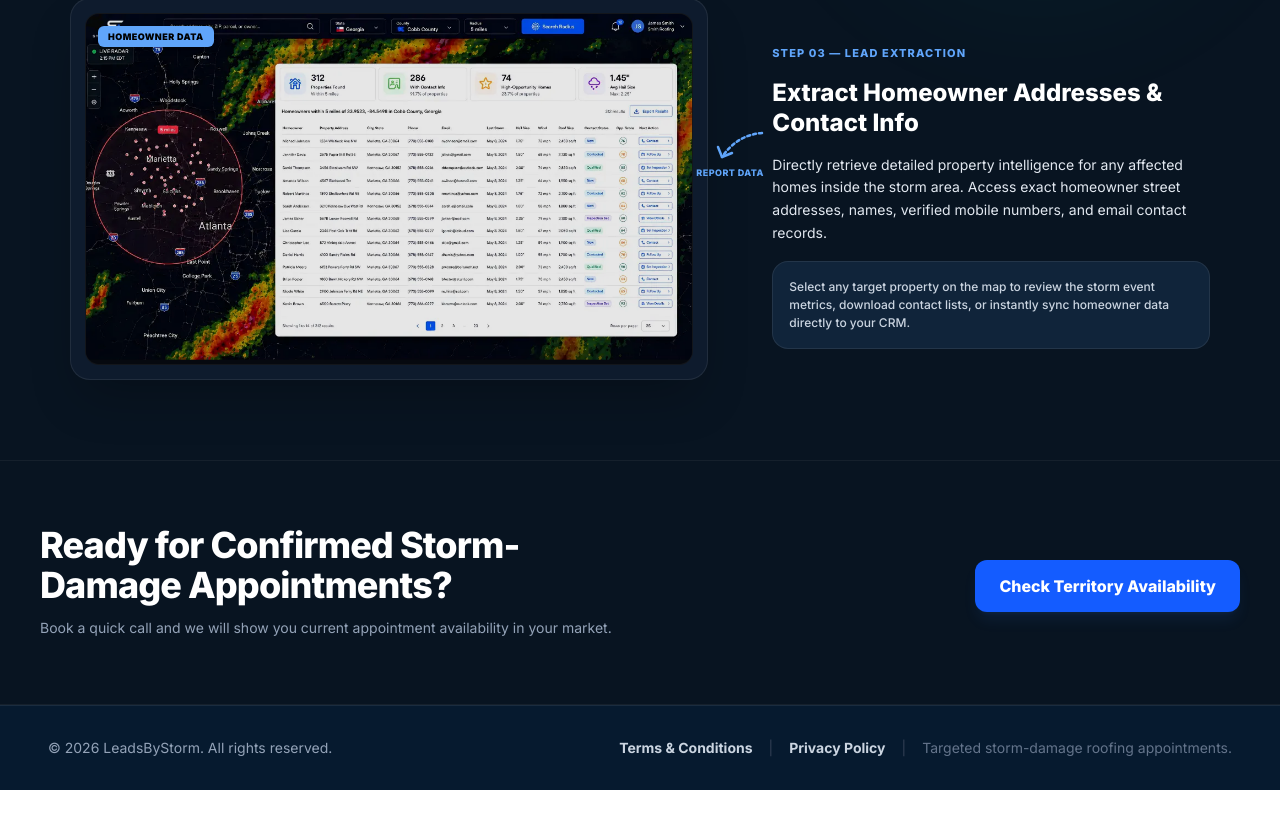
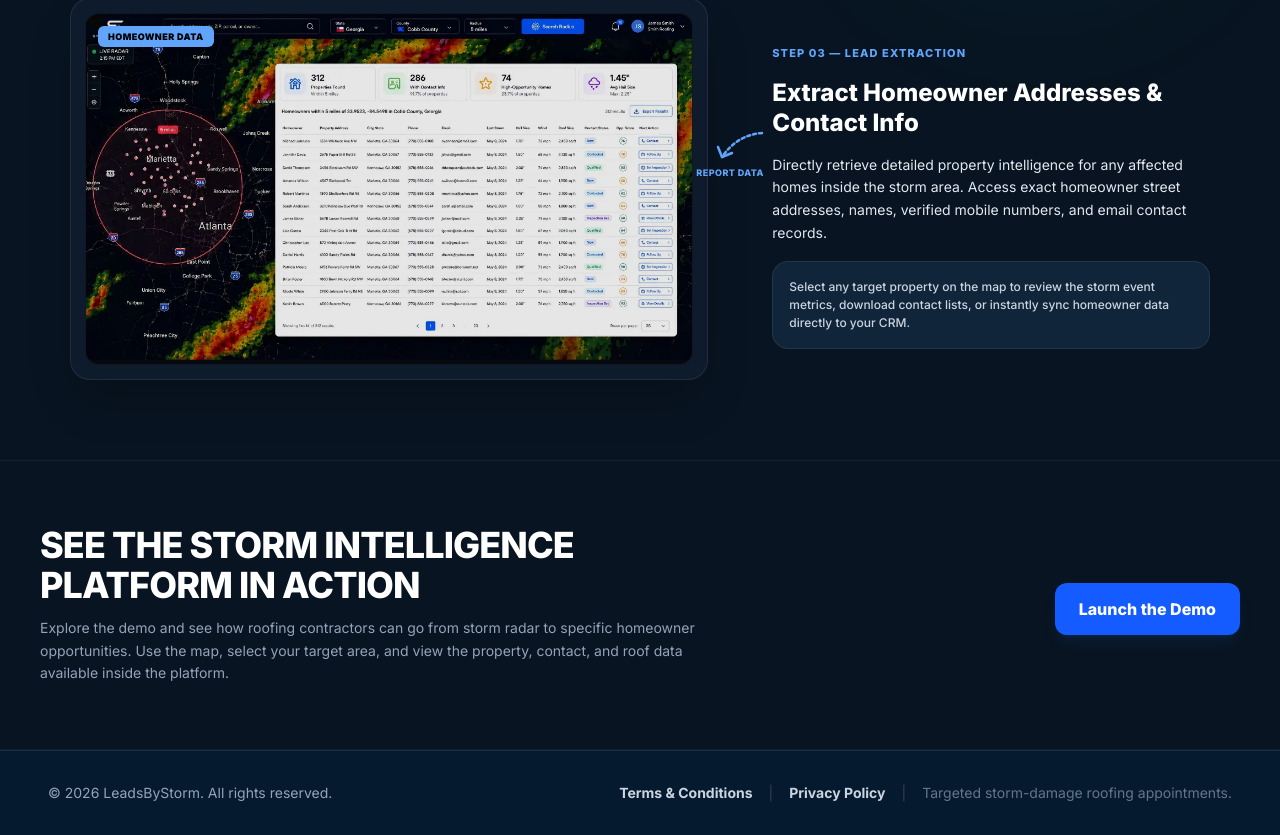
Before and after one commit to bbarnes4318/roofvisor, a Next.js app: page / in a window 1280 px wide. Shown: the part 4180-5015 px from the top of the page. Before the commit the page ends 4970 px from the top, so only its background shows below. Built offline with nearby package versions, Linux system fonts and the light colour scheme.

Commit message:
FinalCtaSection: Update copy and change button to Launch the Demo link

```diff
--- a/app/page.tsx
+++ b/app/page.tsx
@@ -551,19 +551,24 @@ function FinalCtaSection() {
   return (
     <SectionContainer noPadding className="bg-[#081421] text-white py-16 relative border-b border-white/[0.05]">
       <div className="flex flex-col lg:flex-row lg:items-center lg:justify-between gap-8 text-left">
-        <div className="space-y-3 max-w-xl">
+        <div className="space-y-3 max-w-2xl">
           <h2 className="text-3xl font-extrabold tracking-tight text-white sm:text-4xl">
-            Ready for Confirmed Storm-Damage Appointments?
+            SEE THE STORM INTELLIGENCE PLATFORM IN ACTION
           </h2>
           <p className="text-sm text-slate-400 leading-relaxed">
-            Book a quick call and we will show you current appointment availability in your market.
+            Explore the demo and see how roofing contractors can go from storm radar to specific homeowner opportunities. Use the map, select your target area, and view the property, contact, and roof data available inside the platform.
           </p>
         </div>
 
         <div className="pt-2">
-          <ButtonLink href={`mailto:${CONTACT_EMAIL}?subject=Check%20Territory%20Availability`} className="bg-[#145CFF] text-white hover:bg-[#2F7DFF] border-0">
-            Check Territory Availability
-          </ButtonLink>
+          <a
+            href="https://sms.leadzer.io/storm-map"
+            target="_blank"
+            rel="noopener noreferrer"
+            className="inline-flex items-center justify-center rounded-xl px-6 py-3.5 text-base font-extrabold transition-all duration-200 transform active:scale-[0.98] focus:outline-none focus:ring-4 focus:ring-blue-100 select-none cursor-pointer bg-[#145CFF] text-white shadow-lg shadow-blue-500/10 hover:bg-[#2F7DFF] hover:-translate-y-[1px] border-0"
+          >
+            Launch the Demo
+          </a>
         </div>
       </div>
     </SectionContainer>
```
